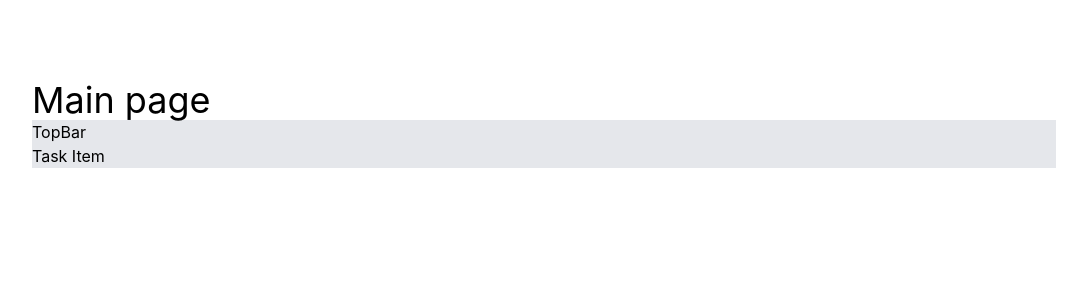
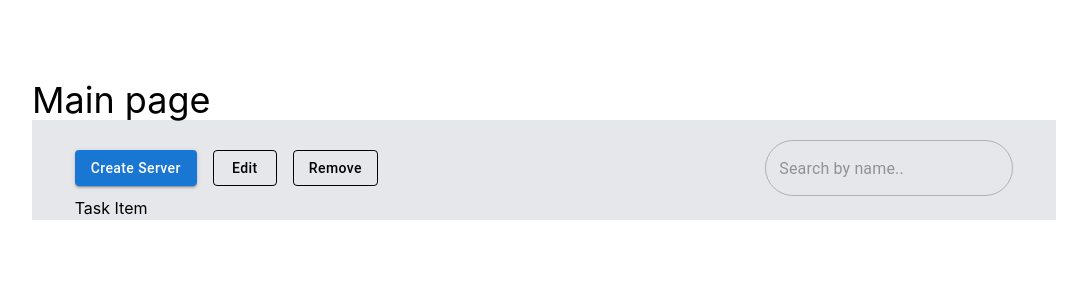
Before and after one commit to ishantsahni/the-task, a React (Create React App) app: page /#/ in a window 1280 px wide. Shown: the top 300 px of the page, without its empty margins (96-1183 px from the left). Built offline with nearby package versions, Linux system fonts and the light colour scheme.

Commit message:
added text field

```diff
--- a/src/components/TasksBox/index.js
+++ b/src/components/TasksBox/index.js
@@ -3,12 +3,14 @@ import TopBar from "../TopBar";
 import TaskItem from "../TaskItem";
 
 const TasksBox = () => {
-    return (
-        <div className="bg-slateGrey">
-            <TopBar />
-            <TaskItem />
-        </div>
-    )
+  return (
+    <div className="bg-slateGrey pt-5">
+      <div className="w-11/12 mx-auto">
+        <TopBar />
+        <TaskItem />
+      </div>
+    </div>
+  );
 };
 
 export default TasksBox;
--- a/src/components/TopBar/index.js
+++ b/src/components/TopBar/index.js
@@ -1,11 +1,37 @@
+import { Button, TextField } from "@mui/material";
 import React from "react";
 
 const TopBar = () => {
-    return (
-        <div>
-            <p>TopBar</p>
-        </div>
-    );
-}
+  return (
+    <div className="flex justify-between items-center">
+      <div>
+        <Button variant="contained" sx={{textTransform: "none"}}>Create Server</Button>
+        <Button variant="outlined" sx={{textTransform: "none"}} className="!text-black !border-black !mx-4">
+          Edit
+        </Button>
+        <Button variant="outlined" sx={{textTransform: "none"}} className="!text-black !border-black">
+          Remove
+        </Button>
+      </div>
+      <div>
+        <TextField
+          className="bg-slateGrey"
+          InputProps={{
+            style: {
+              borderRadius: "33px",
+              borderWidth: "0px",
+              borderColor: "black"
+            },
+          }}
+          autoComplete="off"
+          placeholder="Search by name.."
+          id="outlined-basic"
+          label=""
+          variant="outlined"
+        />
+      </div>
+    </div>
+  );
+};
 
 export default TopBar;
```
